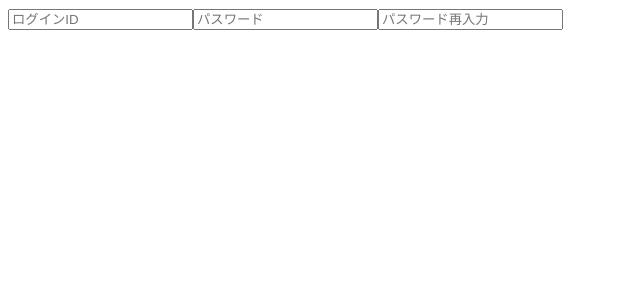
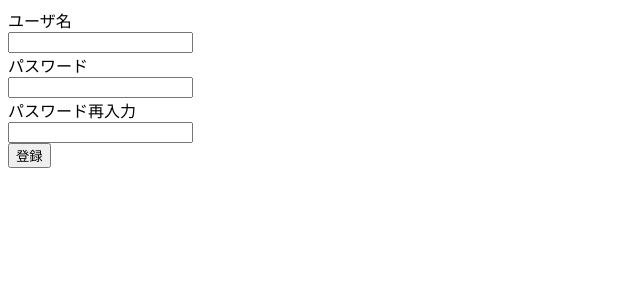
Before and after one commit to DIO0550/Vue-Poker, a Nuxt app in the folder src/frontend/: page /register in a window 1280 px wide. Shown: the top 300 px of the page, without its empty margins (0-640 px from the left). Built offline with nearby package versions, Linux system fonts and the light colour scheme.

Commit message:
入力フィールドが縦並びになるように調整。登録ボタンを追加。

```diff
--- a/src/frontend/pages/register.vue
+++ b/src/frontend/pages/register.vue
@@ -1,19 +1,21 @@
 <template>
   <div class="container">
-    <input class="login-field" type="text" placeholder="ログインID" />
-    <input
-      v-model="password"
-      class="password-field"
-      type="password"
-      placeholder="パスワード"
-    />
-    <input
-      v-model="reEnteredPassword"
-      class="password-field"
-      type="password"
-      placeholder="パスワード再入力"
-    />
-    <div v-if="!isSameTwoPassword">パスワードが違います。</div>
+    <label class="username-label">
+      ユーザ名
+    </label>
+    <input class="user-name-field" type="text" />
+    <label>
+      パスワード
+    </label>
+    <input v-model="password" class="password-field" type="password" />
+    <label>
+      パスワード再入力
+    </label>
+    <input v-model="reEnteredPassword" class="password-field" type="password" />
+    <div v-if="!isSameTwoPassword" class="password-error-message">
+      パスワードが違います。
+    </div>
+    <button>登録</button>
   </div>
 </template>
 
@@ -37,4 +39,10 @@ export default Vue.extend({
   }
 })
 </script>
-<style lang="sass" scoped></style>
+<style lang="sass" scoped>
+.password-error-message
+  color: red
+
+label, input
+  display: block
+</style>
```
